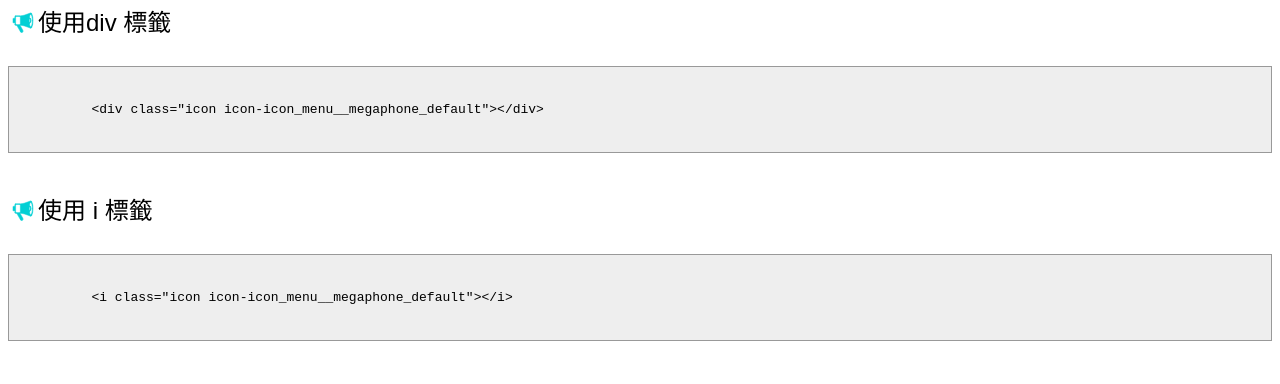
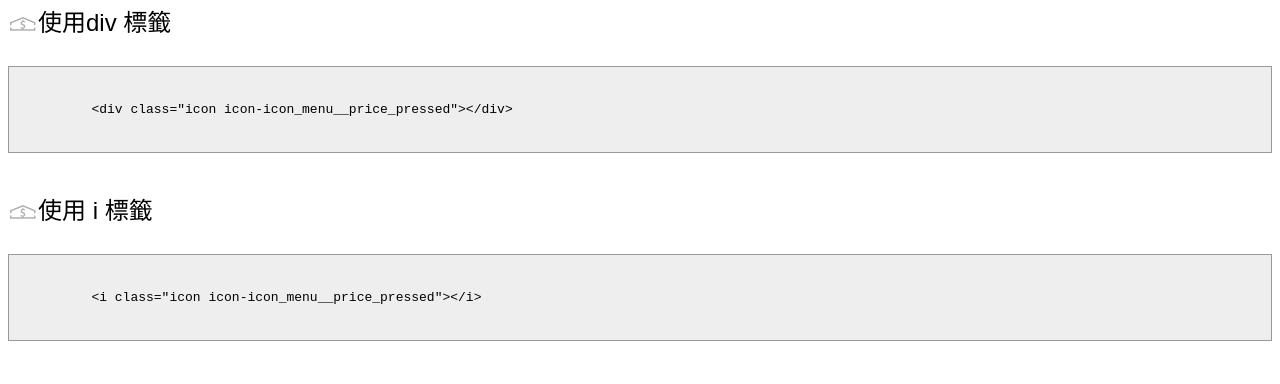
Before and after one commit to wandaciou/gulp-sprite-3x, a website: page demo.html in a window 1280 px wide. Shown: the top 384 px of the page. Drawn offline with Linux system fonts and the light colour scheme.

Commit message:
add readme

```diff
--- a/demo.html
+++ b/demo.html
@@ -26,17 +26,17 @@
     </style>
   </head>
   <body>
-    <div class="title"><div class="icon icon-icon_menu__megaphone_default"></div>使用div 標籤</div>
+    <div class="title"><div class="icon icon-icon_menu__price_pressed"></div> 使用div 標籤</div>
     <pre>
       <code>
-        &lt;div class="icon icon-icon_menu__megaphone_default"&gt;&lt;/div&gt;
+        &lt;div class="icon icon-icon_menu__price_pressed"&gt;&lt;/div&gt;
       </code>
     </pre>
 
-    <div class="title"><i class="icon icon-icon_menu__megaphone_default"></i>使用 i 標籤</div>
+    <div class="title"><i class="icon icon-icon_menu__price_pressed"></i> 使用 i 標籤</div>
     <pre>
       <code>
-        &lt;i class="icon icon-icon_menu__megaphone_default"&gt;&lt;/i&gt;
+        &lt;i class="icon icon-icon_menu__price_pressed"&gt;&lt;/i&gt;
       </code>
     </pre>
     <p>css需加上</p>
--- a/package.json
+++ b/package.json
@@ -16,7 +16,6 @@
     "cli": "^1.0.1",
     "gulp-cli": "^2.3.0",
     "gulp.spritesmith": "^6.11.0",
-    "gulp.spritesmith-multi": "^3.1.0",
     "gulp.spritesmith.3x": "^1.0.9"
   },
   "devDependencies": {
```
Also changed, not shown: readme.md (added).
